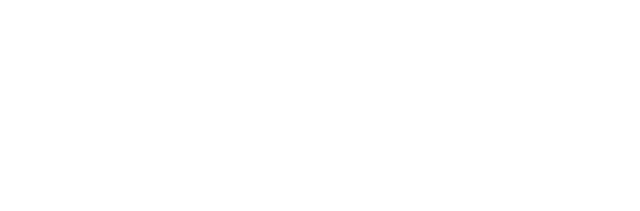
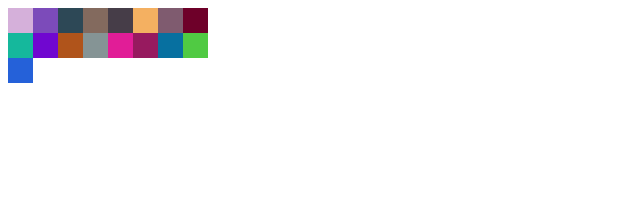
Before and after one commit to ajainvivek/FE-TEST-BLOCKS-OCT-9, a plain HTML site: page index.html in a window 1280 px wide. Shown: the whole page, without its empty margins (0-640 px from the left). Drawn offline with Linux system fonts and the light colour scheme.

Commit message:
Initial Commit

```diff
--- a/index.html
+++ b/index.html
@@ -14,11 +14,116 @@
     As a bonus: Use only pure Javascript (no jQuery etc.).
     -->
     <script>
+
+        /**
+        * Generates random color
+        *
+        * @returns: {String} color - random color
+        **/
+        var  getRandomColor = function () {
+          var letters = '0123456789ABCDEF'.split('');
+          var color = '#';
+          for (var i = 0; i < 6; i++ ) {
+              color += letters[Math.floor(Math.random() * 16)];
+          }
+          return color;
+        };
+
+        /**
+        * Destroy the dom after 3 seconds on hover
+        *
+        * @param: {Object} square - square child
+        **/
+        var bindChildEvent = function (square, parent) {
+          var timer = null;
+          //Remove square from parent container if user hover for 3 secs
+          square.addEventListener("mouseover", function () {
+            timer = window.setTimeout(function () {
+              parent.removeChild(square);
+            }, 3000);
+          });
+          //Clear timeout if user moves out of square
+          square.addEventListener("mouseout", function () {
+            window.clearTimeout(timer);
+          });
+        };
+
+        /**
+        * Create Square Containers
+        *
+        * @param: {Number} size - size of the container
+        * @returns: {Object} square - dom referece of square
+        **/
+        var createSquare = function (size, type, parent) {
+          //If invalid type is passed throw execption
+          if (typeof size !== "number") {
+            console.error("Invalid data type passed!");
+            return;
+          }
+
+          var square = document.createElement("div");
+          var randomColor;
+
+          square.style.height = size + "px";
+          square.style.width = size + "px";
+
+          //If child container add additional properties
+          if (type === "child") {
+            randomColor = getRandomColor();
+            square.style.float = "left";
+            square.style.backgroundColor = randomColor;
+            bindChildEvent(square, parent);
+          }
+
+          return square;
+        };
+
+        /**
+        * Constructs container containers and appends to the body along with parent
+        *
+        * @param: {Number} containerSize - size of the container
+        * @param: {Number} childSize - size of the child container
+        * @returns: {Number} accomodateNum - total child parent can accomodate
+        **/
+        var getContainerAccomodateCount = function (containerSize, childSize) {
+          var parentArea = containerSize * containerSize;
+          var childArea = childSize * childSize;
+          return parentArea / childArea;
+        };
+
+        /**
+        * Constructs container containers and appends to the body along with parent
+        *
+        * @param: {Number} containerSize - size of the container
+        * @param: {Number} childSize - size of the child container
+        * @param: {Number} numberOfChildren - number of children
+        **/
+        var constructContainer = function (containerSize, childSize, numberOfChildren) {
+          var parent = createSquare(containerSize, "parent");
+          var body = document.getElementsByTagName("body")[0];
+          var child;
+          var parentAccomodateCount = getContainerAccomodateCount(containerSize, childSize);
+          var childrenCount = numberOfChildren;
+
+          if (numberOfChildren > parentAccomodateCount) {
+            childrenCount = parentAccomodateCount;
+            console.log("Container can only can accomodate " + childrenCount);
+          }
+
+          for (var i = 0; i < childrenCount; i++) {
+            child = createSquare(childSize, "child", parent);
+            parent.appendChild(child);
+          }
+
+          body.appendChild(parent);
+        };
+
         var onLoadCallback = function(containerSize, childSize, numberOfChildren) {
+          constructContainer(containerSize, childSize, numberOfChildren);
+        };
 
-        }
         document.addEventListener('DOMContentLoaded', function () {
-            onLoadCallback(200, 50, 17);
+            onLoadCallback(200, 25, 17);
         });
     </script>
 </head>
```
